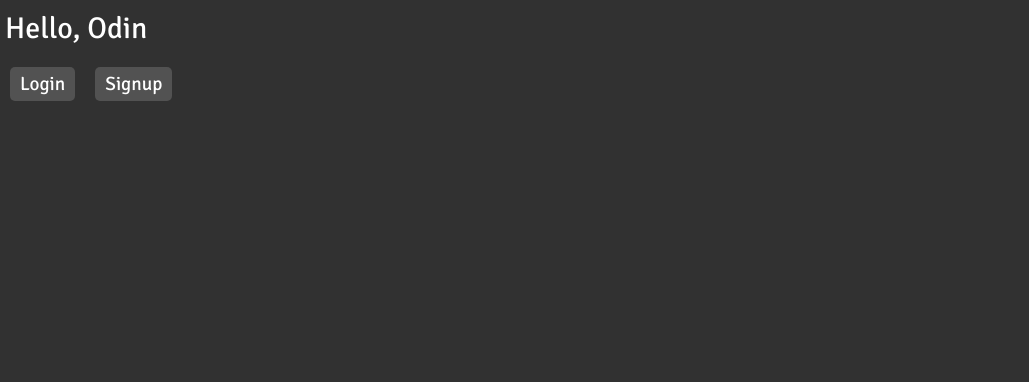
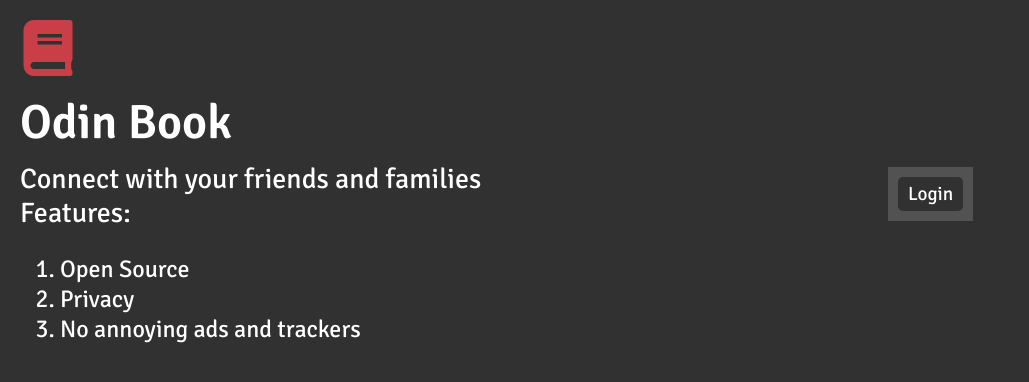
Before and after one commit to aayushmau5/odin-book, a React (Create React App) app in the folder client/: page / in a window 1280 px wide. Shown: the top 382 px of the page, without its empty margins (0-1029 px from the left). Built offline with nearby package versions, Linux system fonts and the light colour scheme.

Commit message:
Add icons

```diff
--- a/client/package.json
+++ b/client/package.json
@@ -16,6 +16,7 @@
     "react": "^17.0.2",
     "react-dom": "^17.0.2",
     "react-google-login": "^5.2.2",
+    "react-icons": "^4.2.0",
     "react-scripts": "4.0.3",
     "styled-components": "^5.3.0",
     "typescript": "^4.1.2"
--- /dev/null
+++ b/client/src/App.module.scss
@@ -0,0 +1,37 @@
+.app {
+  padding: 20px;
+  display: flex;
+  flex-direction: column;
+  align-items: center;
+}
+
+.header {
+  padding: 10px 0;
+  font-size: 2em;
+  font-weight: 600;
+}
+
+.sub_header {
+  margin: 0;
+  font-weight: 400;
+}
+
+.icon {
+  color: var(--red);
+  height: 3.5rem;
+  width: 3.5rem;
+}
+
+.form {
+  background-color: var(--gray);
+}
+
+@media (min-width: 900px) {
+  .app {
+    flex-direction: row;
+  }
+
+  .hero {
+    min-width: 70%;
+  }
+}
--- a/client/src/App.scss
+++ /dev/null
@@ -1,4 +0,0 @@
-.App-header {
-  padding: 10px 5px;
-  font-size: 30px;
-}
--- a/client/src/App.tsx
+++ b/client/src/App.tsx
@@ -1,12 +1,27 @@
-import "./App.scss";
+import { FaBook } from "react-icons/fa";
+
+import styles from "./App.module.scss";
 import { Button } from "./Components/Button";
 
 function App() {
   return (
-    <div className="App">
-      <header className="App-header">Hello, Odin</header>
-      <Button>Login</Button>
-      <Button>Signup</Button>
+    <div className={styles.app}>
+      <div className={styles.hero}>
+        <FaBook className={styles.icon} />
+        <header className={styles.header}>Odin Book</header>
+        <h3 className={styles.sub_header}>
+          Connect with your friends and families
+        </h3>
+        <h3 className={styles.sub_header}>Features:</h3>
+        <ol>
+          <li>Open Source</li>
+          <li>Privacy</li>
+          <li>No annoying ads and trackers</li>
+        </ol>
+      </div>
+      <div className={styles.form}>
+        <Button>Login</Button>
+      </div>
     </div>
   );
 }
--- a/client/src/Components/Button.tsx
+++ b/client/src/Components/Button.tsx
@@ -1,12 +1,11 @@
 import styled from "styled-components";
 
 export const Button = styled.button`
-  background: var(--gray);
+  background: var(--background);
   border-radius: 5px;
   border: none;
   cursor: pointer;
   color: var(--font);
-  outline-offset: 4px;
   font-family: inherit;
   margin: 10px;
   transition: 0.1s ease-in;
@@ -14,10 +13,8 @@ export const Button = styled.button`
   font-size: 1.2rem;
   &:hover {
     background: var(--light-red);
-    outline: 2px solid var(--light-red);
   }
   &:active {
     background: var(--red);
-    outline-color: var(--red);
   }
 `;
```
Also changed, not shown: 1 other file (tests, documents, lock files or other folders).
